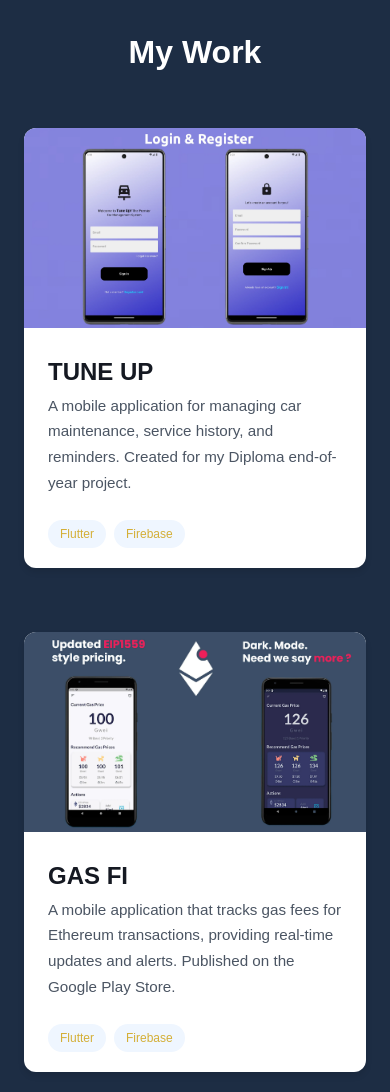
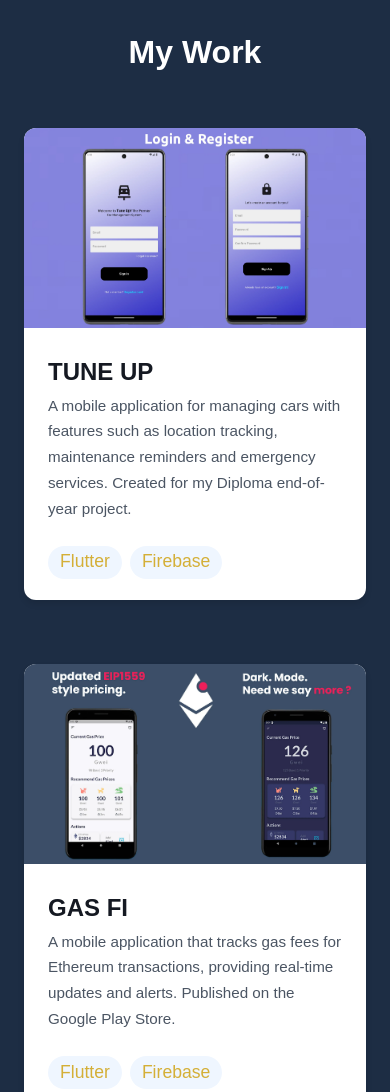
Before and after one commit to zzSleepyCoderzz/personal-website, an Astro site: page / in a window 390 px wide. Shown: the part 1100-2192 px from the top of the page. Built offline with nearby package versions, Linux system fonts and the light colour scheme; Astro itself is replaced by a stand-in of ours; a web font is replaced by a local one.

Commit message:
feat: Increase Card Tags font size

```diff
--- a/src/components/WorkSection.astro
+++ b/src/components/WorkSection.astro
@@ -11,7 +11,7 @@
   {
     title: "TUNE UP",
     description:
-      "A mobile application for managing car maintenance, service history, and reminders. Created for my Diploma end-of-year project.",
+      "A mobile application for managing cars with features such as location tracking, maintenance reminders and emergency services. Created for my Diploma end-of-year project.",
     imageSrc: tuneupImg,
     imageAlt: "Car Management App",
     tags: ["Flutter", "Firebase"],
@@ -45,7 +45,7 @@
   {
     title: "HeroSpace",
     description:
-      "A web application built with vanilla HTML, CSS, Javascript and PHP for one of my Diploma courses. This website allows users to participate in Charity Events.",
+      "A web application built with vanilla HTML for my Web Dev Diploma Course. This website allows users to participate in Charity Events.",
     imageSrc: herospaceImg,
     imageAlt: "HeroSpace",
     tags: ["HTML", "CSS", "JavaScript", "PHP"],
--- a/src/styles/global.css
+++ b/src/styles/global.css
@@ -146,6 +146,7 @@
     height: 100%;
     width: 100%;
     min-height: 440px;
+    margin-bottom: 3rem;
 }
 
 .card {
@@ -230,8 +231,8 @@
 }
 
 .tag {
-    font-size: 0.75rem;
-    padding: 0.25rem 0.75rem;
+    font-size: 1rem;
+    padding: 0.1rem 0.75rem;
     border-radius: 20px;
     background-color: #eff6ff;
     color: var(--primary-color, #3182ce);
@@ -314,13 +315,13 @@
     font-size: 1rem;
 }
 
-/* Mobile Responsiveness */
 @media (max-width: 375px) {
     .card-container {
-        margin-bottom: 2rem;
+        min-height: 460px;
     }
 }
 
+/* Mobile Responsiveness */
 @media (max-width: 768px) {
     section {
         padding: 2rem 1.5rem 6rem 1.5rem;
@@ -392,4 +393,12 @@
         flex-wrap: wrap;
         gap: 1.5rem;
     }
+
+    .card-container {
+        margin-bottom: 2rem;
+    }
+
+    .tag {
+        font-size: 1.1rem;
+    }
 }
```
